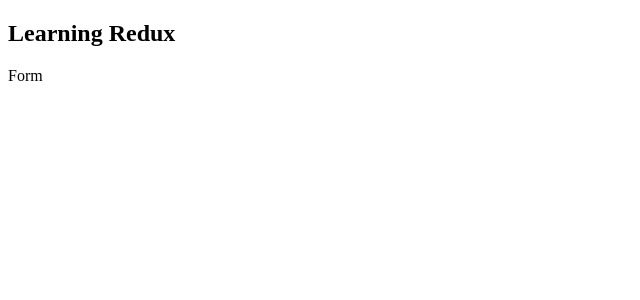
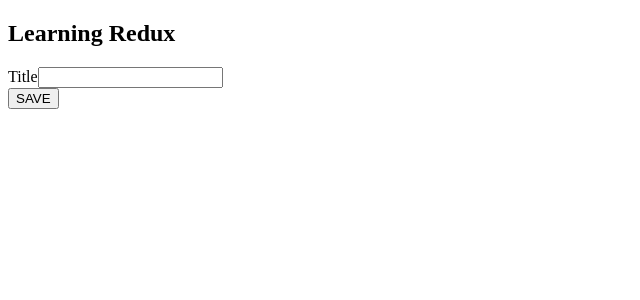
Before and after one commit to angelorubin/learning-redux, a React (Create React App) app: page / in a window 1280 px wide. Shown: the top 300 px of the page, without its empty margins (0-640 px from the left). Built offline with nearby package versions, Linux system fonts and the light colour scheme.

Commit message:
Add Form

```diff
--- a/src/js/components/Form.js
+++ b/src/js/components/Form.js
@@ -1,9 +1,61 @@
 import React, { Component } from "react";
 import { connect } from "react-redux";
+import uuidv1 from "uuid";
 import { addArticle } from "../actions/index";
 
-export default class ConnectdForm extends Component {
+function mapDispatchToProps(dispatch) {
+  return {
+    addArticle: article => dispatch(addArticle(article))
+  };
+}
+
+class ConnectedForm extends Component {
+  constructor() {
+    super();
+    this.state = {
+      title: ""
+    };
+    this.handleChange = this.handleChange.bind(this);
+    this.handleSubmit = this.handleSubmit.bind(this);
+  }
+
+  handleChange(event) {
+    this.setState({ [event.target.id]: event.target.value });
+  }
+
+  handleSubmit(event) {
+    event.preventDefault();
+    const { title } = this.state;
+    const id = uuidv1();
+    this.props.addArticle({ title, id });
+    this.setState({ title: "" });
+  }
+
   render() {
-    return <div>Form</div>;
+    const { title } = this.state;
+    return (
+      <form onSubmit={this.handleSubmit}>
+        <div className="form-group">
+          <label htmlFor="title">Title</label>
+          <input
+            type="text"
+            className="form-control"
+            id="title"
+            value={title}
+            onChange={this.handleChange}
+          />
+        </div>
+        <button type="submit" className="btn btn-success btn-lg">
+          SAVE
+        </button>
+      </form>
+    );
   }
 }
+
+const Form = connect(
+  null,
+  mapDispatchToProps
+)(ConnectedForm);
+
+export default Form;
```
